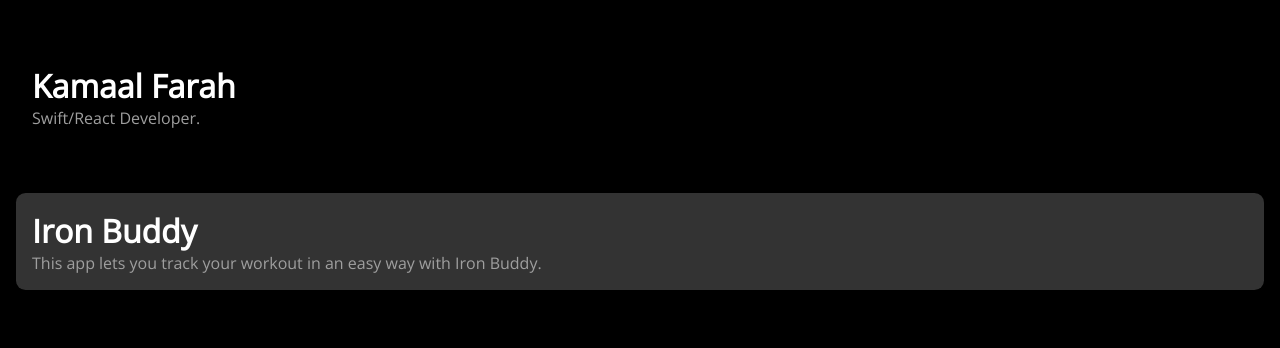
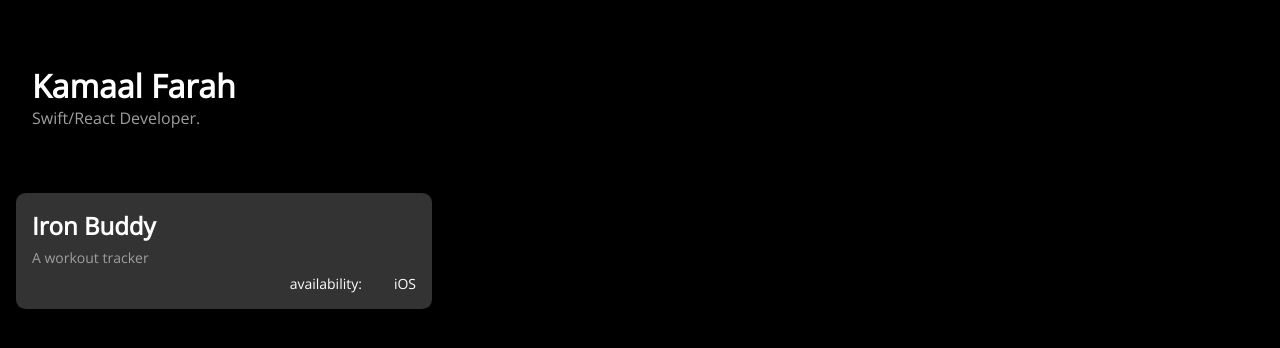
Before and after one commit to kamaal111/kamaal111.github.io, a React (Create React App) app: page / in a window 1280 px wide. Shown: the top 348 px of the page. Built offline with nearby package versions, Linux system fonts and the light colour scheme.

Commit message:
Adding availibility

```diff
--- a/src/Pages/HomePage.jsx
+++ b/src/Pages/HomePage.jsx
@@ -3,7 +3,7 @@ import React from 'react';
 import About from '../components/About';
 import Projects from '../components/Projects';
 
-export default () => {
+const HomePage = () => {
   return (
     <>
       <About />
@@ -11,3 +11,5 @@ export default () => {
     </>
   );
 };
+
+export default HomePage;
--- a/src/components/About/index.jsx
+++ b/src/components/About/index.jsx
@@ -2,11 +2,13 @@ import React from 'react';
 
 import '../../styles/css/components/About.css';
 
-const About = () => (
-  <div id="about">
-    <h1 className="about-name">Kamaal Farah</h1>
-    <p className="about-paragraph">Swift/React Developer.</p>
-  </div>
-);
+const About = () => {
+  return (
+    <div id="about">
+      <h1 className="about-name">Kamaal Farah</h1>
+      <p className="about-paragraph">Swift/React Developer.</p>
+    </div>
+  );
+};
 
 export default About;
--- a/src/components/Projects/index.jsx
+++ b/src/components/Projects/index.jsx
@@ -7,11 +7,23 @@ import '../../styles/css/components/Projects.css';
 const Projects = () => {
   return (
     <div id="projects">
-      {projects.map(({ id, name, description, backgroundColor }) => {
+      {projects.map(({ id, name, description, backgroundColor, availability }) => {
         return (
           <div className="project" style={{ backgroundColor }} key={id}>
-            <h1 className="project-name">{name}</h1>
+            <h2 className="project-name">{name}</h2>
             <p className="project-paragraph">{description}</p>
+            <div className="availability">
+              <p className="availability-text">availability:</p>
+              <div className="platforms">
+                {availability.map(platform => {
+                  return (
+                    <p className="platform" key={platform}>
+                      {platform}
+                    </p>
+                  );
+                })}
+              </div>
+            </div>
           </div>
         );
       })}
--- a/src/config.js
+++ b/src/config.js
@@ -2,7 +2,8 @@ export const projects = [
   {
     id: 0,
     name: 'Iron Buddy',
-    description: 'This app lets you track your workout in an easy way with Iron Buddy.',
+    description: 'A workout tracker',
     backgroundColor: '#333333',
+    availability: ['iOS'],
   },
 ];
--- a/src/styles/css/components/Projects.css
+++ b/src/styles/css/components/Projects.css
@@ -9,14 +9,44 @@
   padding: 1rem;
   margin-top: 1rem;
   margin-bottom: 1rem;
+  width: 24rem;
 }
 
 .project-name {
   color: #ffffff;
+  font-size: 24px;
 }
 
 .project-paragraph {
   color: #9f9f9f;
+  font-size: 14px;
+  padding-top: 0.4rem;
+  padding-bottom: 0.4rem;
+}
+
+.availability {
+  display: flex;
+  flex-direction: row;
+  flex: 1;
+  justify-content: flex-end;
+}
+
+.availability-text {
+  color: #ffffff;
+  font-size: 14px;
+  padding-right: 1rem;
+}
+
+.platforms {
+  flex-direction: row;
+  display: flex;
+  justify-content: flex-end;
+}
+
+.platform {
+  margin-left: 1rem;
+  color: #ffffff;
+  font-size: 14px;
 }
 
 /*# sourceMappingURL=Projects.css.map */
--- a/src/styles/scss/components/Projects.scss
+++ b/src/styles/scss/components/Projects.scss
@@ -10,12 +10,42 @@
   padding: 1rem;
   margin-top: 1rem;
   margin-bottom: 1rem;
+  width: 24rem;
 }
 
 .project-name {
   color: $primaryTextColor;
+  font-size: 24px;
 }
 
 .project-paragraph {
   color: $secondaryTextColor;
+  font-size: 14px;
+  padding-top: 0.4rem;
+  padding-bottom: 0.4rem;
 }
+
+.availability {
+  display: flex;
+  flex-direction: row;
+  flex: 1;
+  justify-content: flex-end;
+}
+
+.availability-text {
+  color: $primaryTextColor;
+  font-size: 14px;
+  padding-right: 1rem;
+}
+
+.platforms {
+  flex-direction: row;
+  display: flex;
+  justify-content: flex-end;
+}
+
+.platform {
+  margin-left: 1rem;
+  color: $primaryTextColor;
+  font-size: 14px;
+}
```
Also changed, not shown: 2 other files (tests, documents, lock files or other folders).
